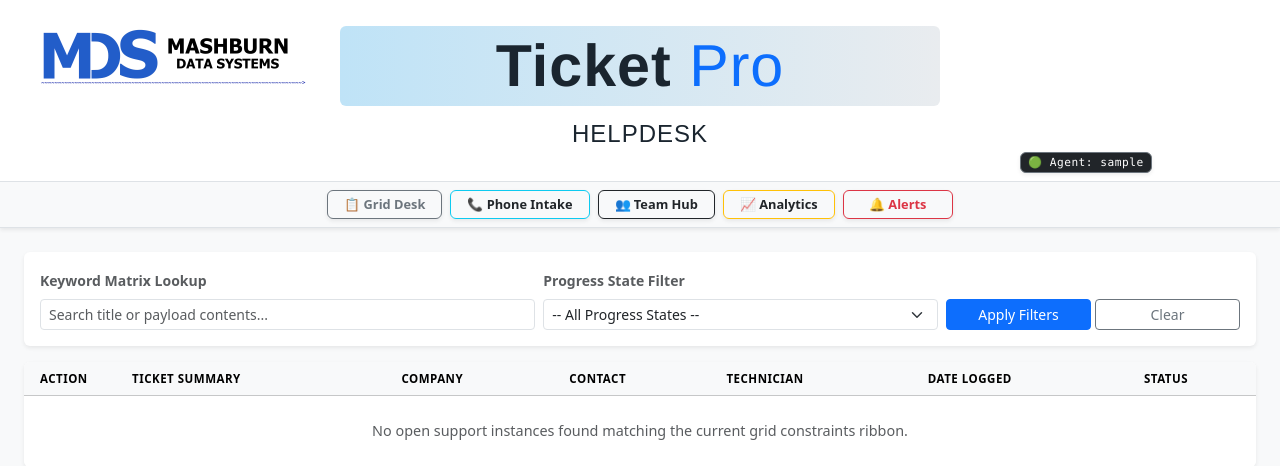
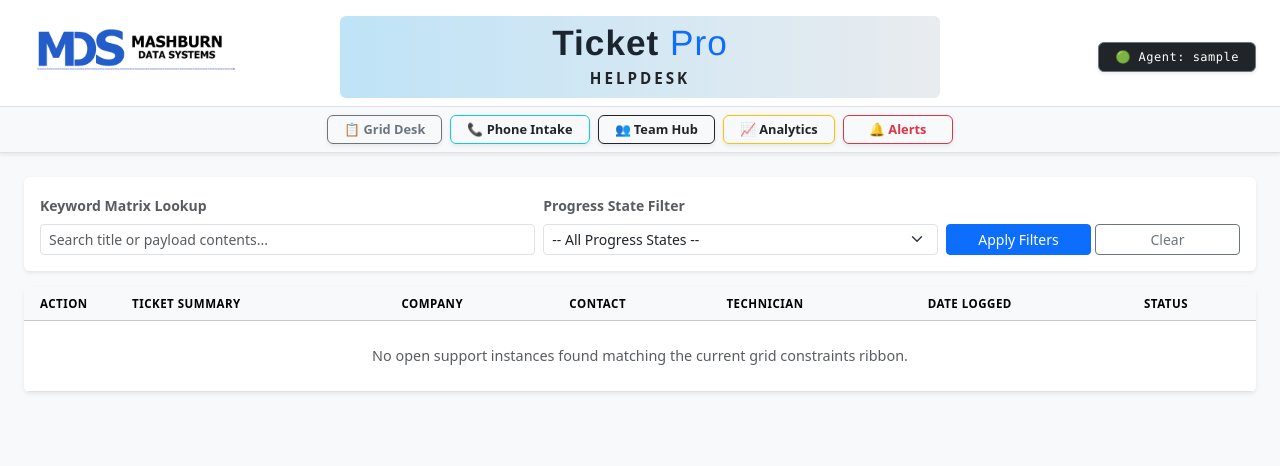
Before and after one commit to smashburn55/Helpdesk-django, a Django app: page / in a window 1280 px wide. Shown: the top 466 px of the page. Run offline with Django 5.2, Linux system fonts and the light colour scheme; the visitor is signed in with stand-in values (Sample User, id 1); data comes from the database, SQL or seed files in the repository; data that the repository does not hold is empty; some libraries are stand-ins or nearby versions.

Commit message:
UI Tweak: Added HELPDESK subtitle inside header card and aligned agent badge flush right

```diff
--- a/ticketApp/templates/ticketApp/base.html
+++ b/ticketApp/templates/ticketApp/base.html
@@ -16,41 +16,43 @@
     <!-- Base.html: Upgraded Uniform Branded Header & Ribbon Matrix Layout -->
 <div class="container-fluid p-0 bg-white border-bottom shadow-sm mb-4">
 
+    <div class="row align-items-center m-0 px-3 pt-3 pb-2" style="min-height: 90px;">
 
-    <div class="row align-items-center m-0 px-3 pt-3 pb-2" style="min-height: 80px;">
-
-
-        <div class="col-md-3 d-flex align-items-center justify-content-start ps-2">
+        <div class="col-6 col-md-3 d-flex align-items-center justify-content-start ps-2">
             <a href="{% url 'index' %}" class="d-inline-block">
-                <img src="{% static 'ticketApp/images/logo.png' %}" alt="MDS Logo" style="height: 100px; width: auto; object-fit: contain;">
+                <img src="{% static 'ticketApp/images/logo.png' %}"
+                     alt="MDS Logo"
+                     style="height: 75px; min-width: 145px; width: auto; object-fit: contain;">
             </a>
         </div>
 
-        <!-- Column 2: Center Wing - Centered Branded Title Banner Panel -->
-        <div class="col-md-6 d-flex align-items-center justify-content-center">
-            <div class="w-100 text-center rounded d-flex align-items-center justify-content-center"
-                 style="background: linear-gradient(90deg, #bfe3f7 0%, #e9ecef 100%); min-height: 80px; max-width: 650px;">
-                <h1 class="mb-0 fw-bold tracking-wide" style="font-family: 'Helvetica Neue', Arial, sans-serif; font-size: 3.7rem; color: #1a252f; letter-spacing: 1px;">
+        <!-- Column 2: Center Wing - Title Banner with HELPDESK Subtitle -->
+        <div class="col-12 col-md-6 order-3 order-md-2 d-flex align-items-center justify-content-center mt-2 mt-md-0">
+            <div class="w-100 text-center rounded d-flex flex-column align-items-center justify-content-center py-2"
+                 style="background: linear-gradient(90deg, #bfe3f7 0%, #e9ecef 100%); min-height: 75px; max-width: 650px;">
+                <!-- Main App Title Row -->
+                <h1 class="mb-0 fw-bold tracking-wide" style="font-family: 'Helvetica Neue', Arial, sans-serif; font-size: 2.2rem; color: #1a252f; letter-spacing: 1px; line-height: 1.1;">
                     Ticket <span class="text-primary fw-light">Pro</span>
                 </h1>
+                <!-- Stacked Subtitle Element -->
+                <div class="text-uppercase fw-extrabold tracking-widest text-dark mt-1" style="font-size: 0.95rem; font-weight: 800; letter-spacing: 3px;">
+                    HELPDESK
+                </div>
             </div>
+        </div>
 
-        </div>
-        <div class="w-100 text-center rounded d-flex align-items-center justify-content-center"style="font-family: 'Helvetica Neue bold', Arial, sans-serif; font-size: 1.5rem; color: #1a252f; letter-spacing: 1px;"> HELPDESK </div>
-
-
-        <div class="col-md-11 d-flex align-items-center justify-content-end pe-2">
+        <!-- Column 3: Right Wing - Agent Label Pushed Fully Flush Right -->
+        <div class="col-6 col-md-3 order-2 order-md-3 d-flex align-items-center justify-content-end pe-2">
             {% if user.is_authenticated %}
-                <span class="d-flex badge bg-dark border border-secondary text-white py-1.5 px-2.25 font-monospace shadow-sm" style="font-size: 0.7rem;
-                 font-weight: 500;
-                 letter-spacing: 0.5px;">
+                <span class="badge bg-dark border border-secondary text-white py-2 px-3 font-monospace shadow-sm text-end" style="font-size: 0.75rem; font-weight: 500; letter-spacing: 0.5px;">
                     🟢 Agent: {{ user.username }}
                 </span>
             {% else %}
-                <a href="/admin/login/" class="btn btn-primary btn-sm py-1 px-3">Staff Login &rarr;</a>
+                <a href="/admin/login/" class="btn btn-primary btn-sm py-1 px-3 fw-bold">Staff Login &rarr;</a>
             {% endif %}
         </div>
     </div>
+
 
     <!-- BOTTOM TIER: Uniform Horizontal Navigation Controls & Alert Bar Ribbon -->
     <div class="bg-light border-top py-2 px-3">
--- a/ticketApp/urls.py
+++ b/ticketApp/urls.py
@@ -14,5 +14,7 @@
     path('management/roster/', views.roster_management, name='roster_management'),
     path('management/roster/reset/<int:user_id>/', views.force_reset_password, name='force_reset_password'),
     path('management/roster/toggle/<int:user_id>/', views.toggle_tech_status, name='toggle_tech_status'),
+    # Place this path string inside your ticketApp/urls.py patterns array list:
+    path('ticket/<int:ticket_id>/claim-api/', views.claim_ticket_api, name='claim_ticket_api'),
 
 ]
--- a/ticketApp/views.py
+++ b/ticketApp/views.py
@@ -5,9 +5,10 @@
 from django.db.models import Q
 from .models import Ticket, TicketStatus, Comment, ContactCRM
 from .forms import TicketForm, CommentForm, StatusUpdateForm, QuickContactForm
-
+from django.views.decorators.csrf import ensure_csrf_cookie
 
 @login_required
+@ensure_csrf_cookie
 def index(request):
     # Start with all tickets pulling down from Postgres
     tickets = Ticket.objects.all().order_by('-created_at').select_related('crm_contact', 'crm_contact__company', 'assignee')
@@ -352,3 +353,39 @@
         messages.success(request, f"Account status for '{tech.username}' flipped to: {status_text}")
 
     return redirect('roster_management')
+
+
+from django.http import JsonResponse
+from django.views.decorators.http import require_POST
+
+
+@login_required
+@require_POST
+def claim_ticket_api(request, ticket_id):
+    """Background JSON endpoint allowing an active agent to instantly claim an unassigned case."""
+    ticket = get_object_or_404(Ticket, pk=ticket_id)
+    ticket.assignee = request.user
+    ticket.save()
+    return JsonResponse({'success': True, 'username': request.user.username})
+    return JsonResponse({'success': True, 'username': request.user.username})
+    return JsonResponse({'success': True, 'username': request.user.username})
+    # Safety Check: Prevent accidental overwriting if another agent claimed it first
+    #if ticket.assignee:
+    #    return JsonResponse({
+    #        'success': False,
+    #        'message': f"This instance has already been claimed by @{ticket.assignee.username}."
+    #    }, status=400)
+
+    # Assign the ticket to the active logged-in technician
+    ticket.assignee = request.user
+
+    # Automatically promote 'To Do' tickets to 'In Progress' upon being claimed
+    if ticket.status == 'TODO':
+        ticket.status = 'PROG'
+
+    ticket.save()
+
+    return JsonResponse({
+        'success': True,
+        'username': request.user.username
+    })
```
Also changed, not shown: ticketApp/templates/ticketApp/index.html (+79 -2 lines).
